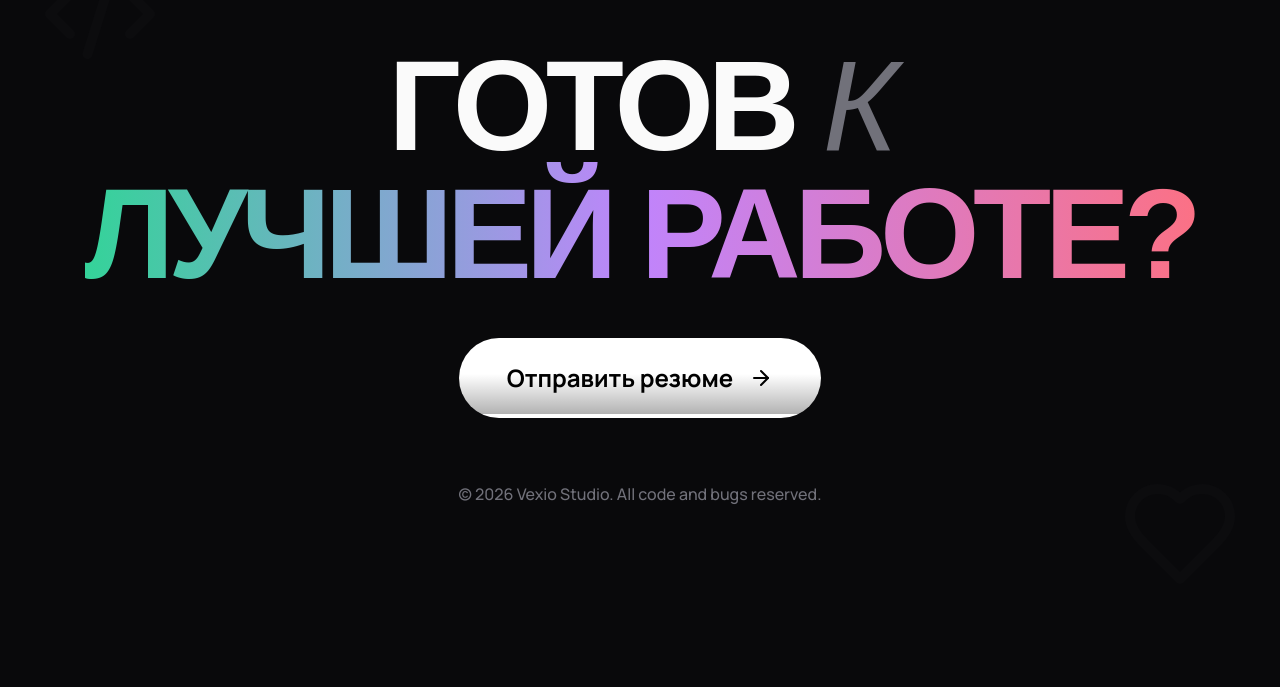
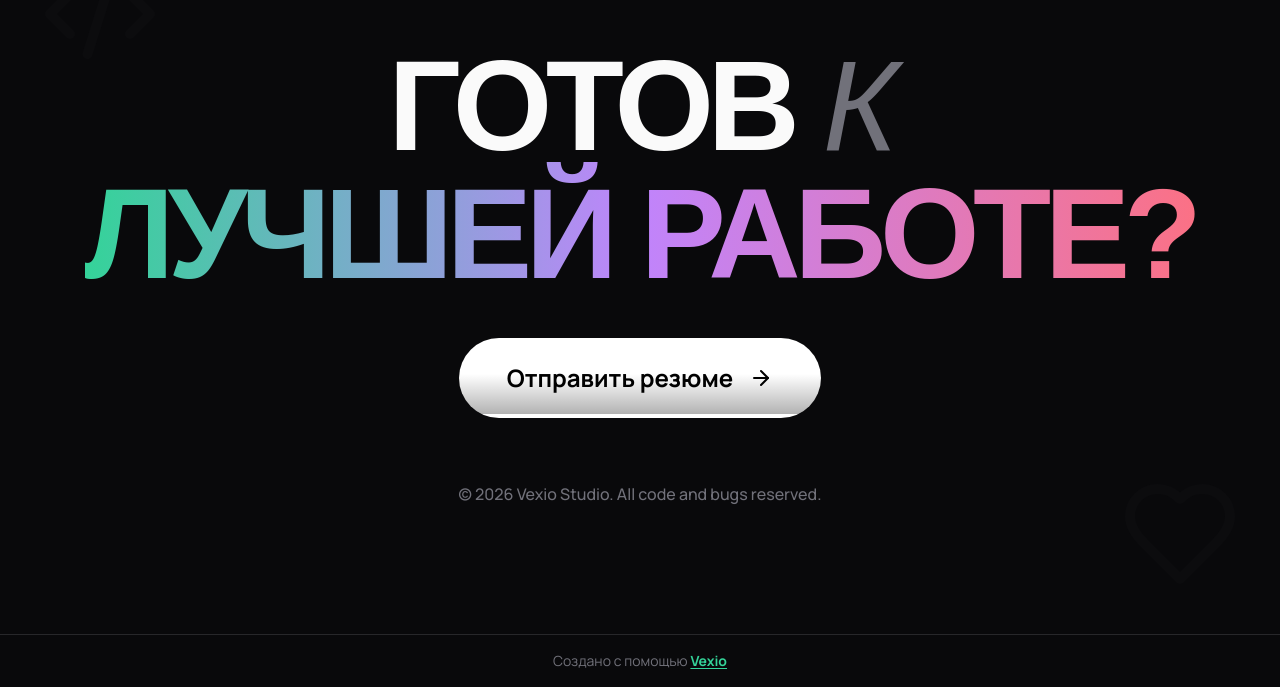
Before and after one commit to maxxmoto/vexio-hr, a React (Vite) app: page / in a window 1280 px wide. Shown: the part 3060-3747 px from the top of the page. Before the commit the page ends 3694 px from the top, so only its background shows below. Built offline with nearby package versions, Linux system fonts and the light colour scheme; a web font is replaced by a local one.

Commit message:
Add small footer with Vexio attribution link

```diff
--- a/src/App.jsx
+++ b/src/App.jsx
@@ -352,6 +352,13 @@ export default function App() {
         </p>
       </footer>
 
+      <div className="border-t border-zinc-800 py-4 px-6 text-center text-sm text-zinc-500">
+        Создано с помощью{' '}
+        <a href="https://maxxmoto.github.io/vexio/" target="_blank" rel="noopener noreferrer" className="font-bold text-emerald-400 hover:text-emerald-300 underline underline-offset-2 transition-colors">
+          Vexio
+        </a>
+      </div>
+
       {/* Модальное окно */}
       {modalOpen && (
         <div className="fixed inset-0 z-50 flex items-center justify-center p-4 bg-black/70 backdrop-blur-sm" onClick={() => setModalOpen(false)}>
```
